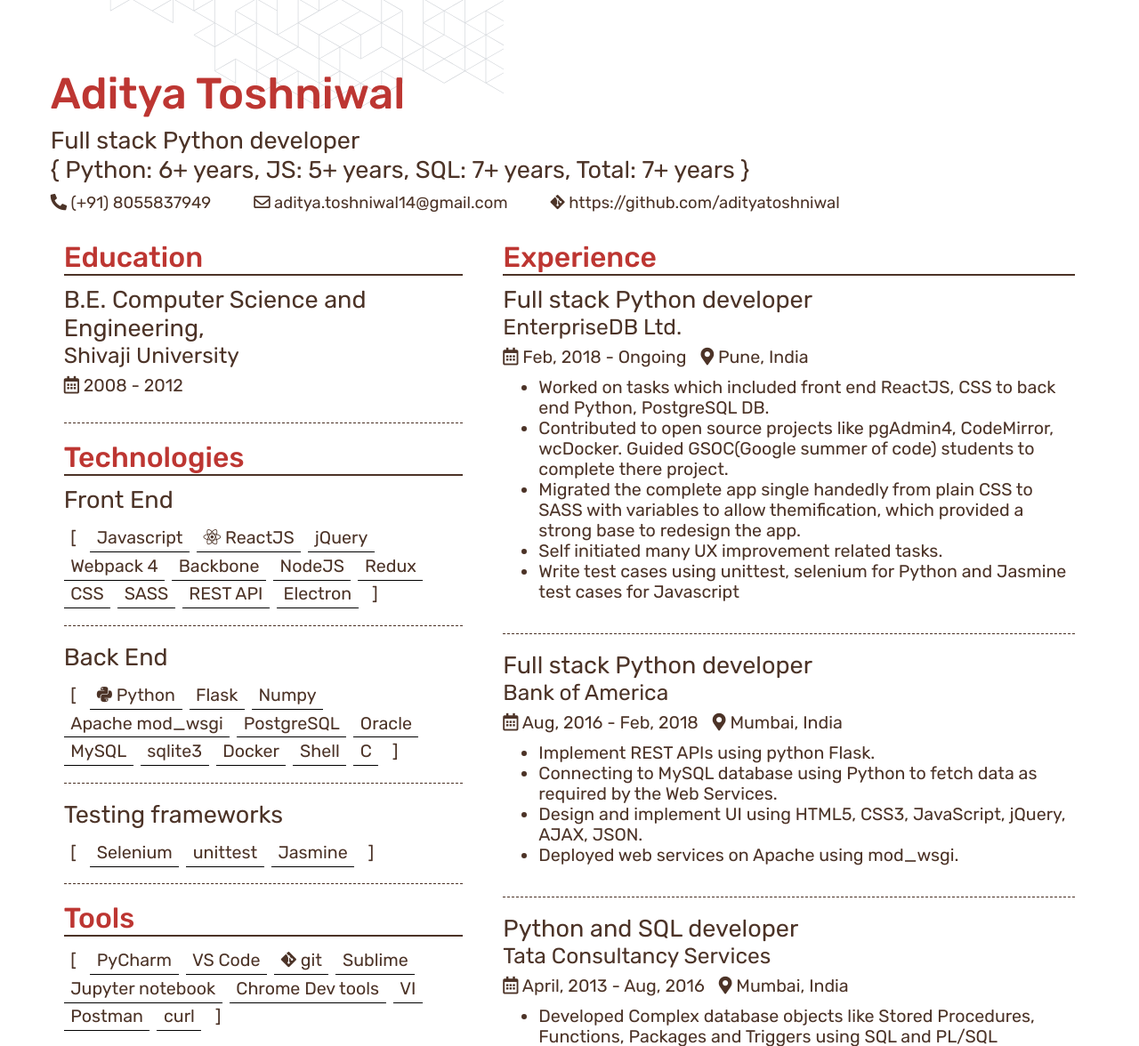
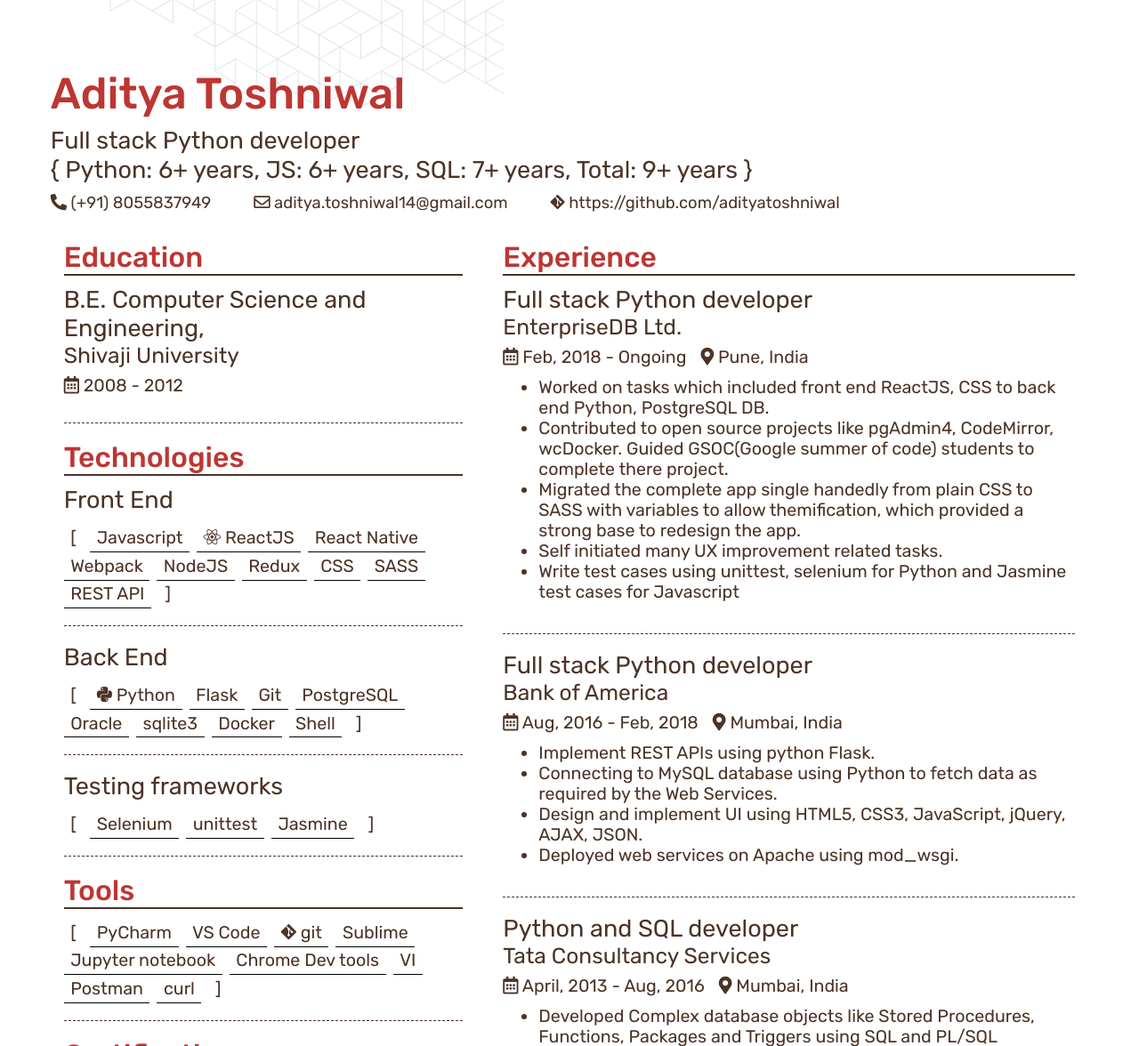
Before and after one commit to adityatoshniwal/resume-html, a plain HTML site: page index.html in a window 1280 px wide. Shown: the top 1176 px of the page at 89% size. Drawn offline with nearby package versions, Linux system fonts and the light colour scheme.

Commit message:
Update index.html

```diff
--- a/index.html
+++ b/index.html
@@ -13,7 +13,7 @@
     <div class="main">
       <div class="resume-name">Aditya Toshniwal</div>
       <div class="resume-title">Full stack Python developer</div>
-      <div class="resume-title">{ Python: 6+ years, JS: 5+ years, SQL: 7+ years, Total: 7+ years }</div>
+      <div class="resume-title">{ Python: 6+ years, JS: 6+ years, SQL: 7+ years, Total: 9+ years }</div>
       <div class="resume-contacts d-flex flex-wrap">
         <div class="mr-5">
           <span class="fa fa-phone-alt"></span>
@@ -52,15 +52,13 @@
                 <div class="tech-item-bracket mr-2">[</div>
                 <div class="tech-item mr-2">Javascript</div>
                 <div class="tech-item mr-2"><i class="fab fa-react"></i> ReactJS</div>
-                <div class="tech-item mr-2">jQuery</div>
-                <div class="tech-item mr-2">Webpack 4</div>
-                <div class="tech-item mr-2">Backbone</div>
+                <div class="tech-item mr-2">React Native</div>
+                <div class="tech-item mr-2">Webpack</div>
                 <div class="tech-item mr-2">NodeJS</div>
                 <div class="tech-item mr-2">Redux</div>
                 <div class="tech-item mr-2">CSS</div>
                 <div class="tech-item mr-2">SASS</div>
                 <div class="tech-item mr-2">REST API</div>
-                <div class="tech-item mr-2">Electron</div>
 
                 <div class="tech-item-bracket mr-2">]</div>
               </div>
@@ -71,15 +69,12 @@
                 <div class="tech-item-bracket mr-2">[</div>
                 <div class="tech-item mr-2"><i class="fab fa-python"></i> Python</div>
                 <div class="tech-item mr-2">Flask</div>
-                <div class="tech-item mr-2">Numpy</div>
-                <div class="tech-item mr-2">Apache mod_wsgi</div>
+                <div class="tech-item mr-2">Git</div>
                 <div class="tech-item mr-2">PostgreSQL</div>
                 <div class="tech-item mr-2">Oracle</div>
-                <div class="tech-item mr-2">MySQL</div>
                 <div class="tech-item mr-2">sqlite3</div>
                 <div class="tech-item mr-2">Docker</div>
                 <div class="tech-item mr-2">Shell</div>
-                <div class="tech-item mr-2">C</div>
                 <div class="tech-item-bracket mr-2">]</div>
               </div>
             </div>
```
